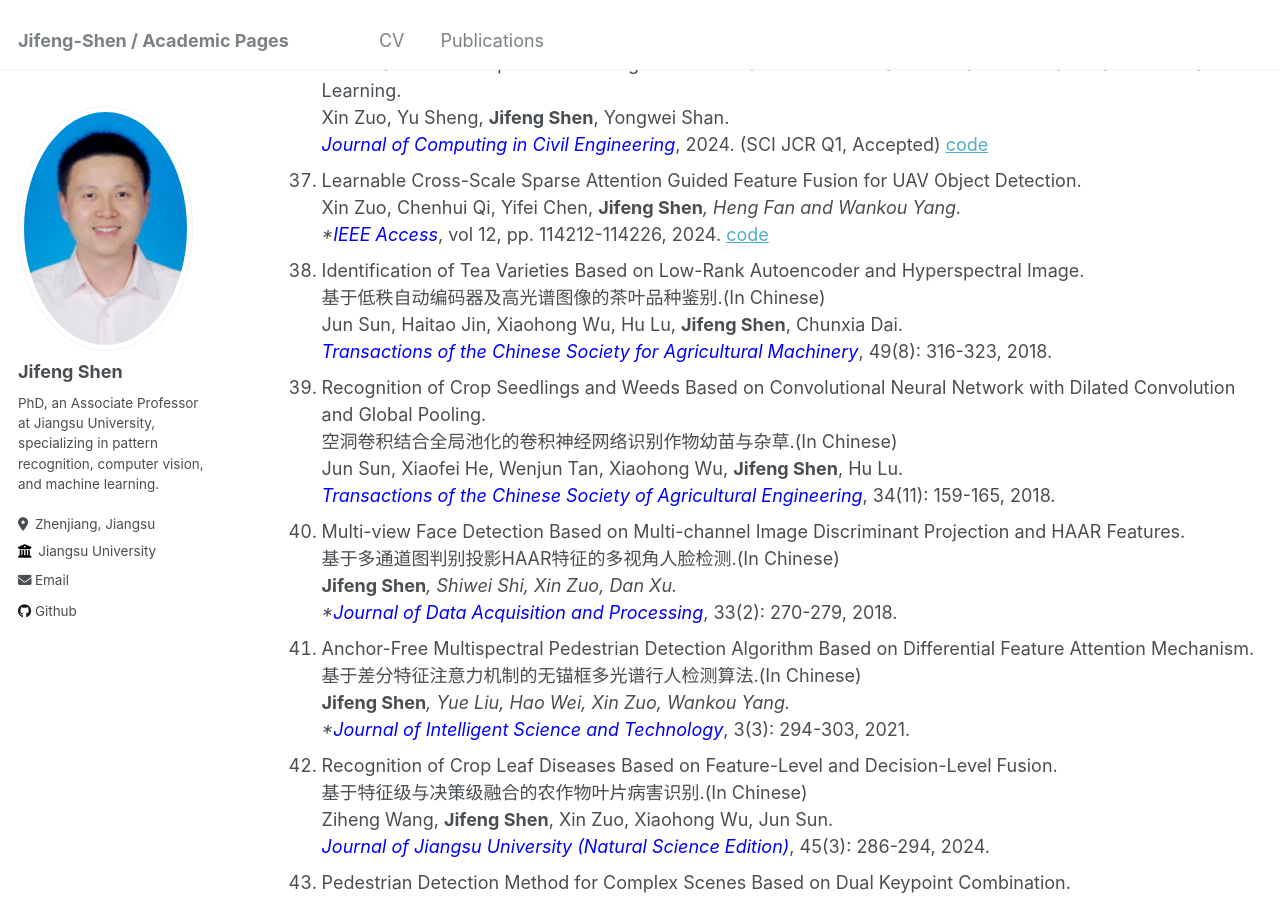
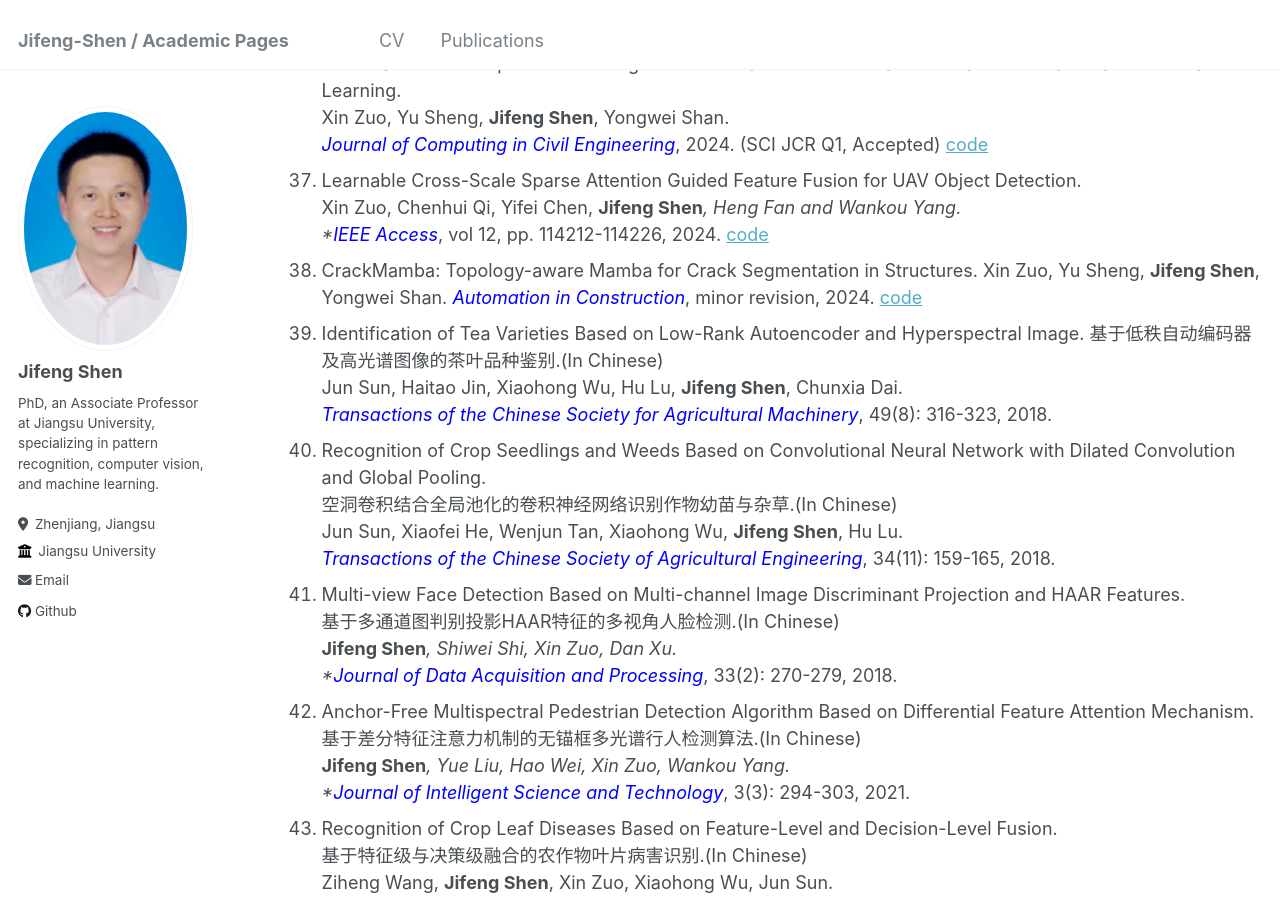
Before and after one commit to jifeng-shen/jifeng-shen.github.io, a Jekyll site: the page built from _pages/publications.md, in a window 1280 px wide and 900 px high, scrolled down 3516 px. Built offline with Jekyll 4.4.1, drawn with Linux system fonts in a browser that asks for light colours.

Commit message:
Update publications.md

```diff
--- a/_pages/publications.md
+++ b/_pages/publications.md
@@ -118,27 +118,30 @@ author_profile: true
 37. Learnable Cross-Scale Sparse Attention Guided Feature Fusion for UAV Object Detection.
     Xin Zuo, Chenhui Qi, Yifei Chen, **Jifeng Shen***, Heng Fan and Wankou Yang.
     *<font color="blue">IEEE Access</font>*, vol 12, pp. 114212-114226, 2024. [code](https://github.com/qch777/LSACF)
-38. Identification of Tea Varieties Based on Low-Rank Autoencoder and Hyperspectral Image.
+38. CrackMamba: Topology-aware Mamba for Crack Segmentation in Structures.
+    Xin Zuo, Yu Sheng, **Jifeng Shen**, Yongwei Shan.
+    *<font color="blue">Automation in Construction</font>*, minor revision, 2024. [code]( https://github.com/shengyu27/CrackMamba)
+40. Identification of Tea Varieties Based on Low-Rank Autoencoder and Hyperspectral Image.
     基于低秩自动编码器及高光谱图像的茶叶品种鉴别.(In Chinese)
     Jun Sun, Haitao Jin, Xiaohong Wu, Hu Lu, **Jifeng Shen**, Chunxia Dai.
     *<font color="blue">Transactions of the Chinese Society for Agricultural Machinery</font>*, 49(8): 316-323, 2018.
-39. Recognition of Crop Seedlings and Weeds Based on Convolutional Neural Network with Dilated Convolution and Global Pooling.
+41. Recognition of Crop Seedlings and Weeds Based on Convolutional Neural Network with Dilated Convolution and Global Pooling.
     空洞卷积结合全局池化的卷积神经网络识别作物幼苗与杂草.(In Chinese)
     Jun Sun, Xiaofei He, Wenjun Tan, Xiaohong Wu, **Jifeng Shen**, Hu Lu.
     *<font color="blue">Transactions of the Chinese Society of Agricultural Engineering</font>*, 34(11): 159-165, 2018.
-40. Multi-view Face Detection Based on Multi-channel Image Discriminant Projection and HAAR Features.
+42. Multi-view Face Detection Based on Multi-channel Image Discriminant Projection and HAAR Features.
     基于多通道图判别投影HAAR特征的多视角人脸检测.(In Chinese)
     **Jifeng Shen***, Shiwei Shi, Xin Zuo, Dan Xu.
     *<font color="blue">Journal of Data Acquisition and Processing</font>*, 33(2): 270-279, 2018.
-41. Anchor-Free Multispectral Pedestrian Detection Algorithm Based on Differential Feature Attention Mechanism.
+43. Anchor-Free Multispectral Pedestrian Detection Algorithm Based on Differential Feature Attention Mechanism.
     基于差分特征注意力机制的无锚框多光谱行人检测算法.(In Chinese)
     **Jifeng Shen***, Yue Liu, Hao Wei, Xin Zuo, Wankou Yang.
     *<font color="blue">Journal of Intelligent Science and Technology</font>*, 3(3): 294-303, 2021.
-42. Recognition of Crop Leaf Diseases Based on Feature-Level and Decision-Level Fusion.
+44. Recognition of Crop Leaf Diseases Based on Feature-Level and Decision-Level Fusion.
     基于特征级与决策级融合的农作物叶片病害识别.(In Chinese)
     Ziheng Wang, **Jifeng Shen**, Xin Zuo, Xiaohong Wu, Jun Sun.
     *<font color="blue">Journal of Jiangsu University (Natural Science Edition)</font>*, 45(3): 286-294, 2024.
-43. Pedestrian Detection Method for Complex Scenes Based on Dual Keypoint Combination.
+45. Pedestrian Detection Method for Complex Scenes Based on Dual Keypoint Combination.
     基于双关键点组合的复杂场景行人检测方法.(In Chinese)
     Changbao Sheng, **Jifeng Shen**, Yifei Chen, Xin Zuo, Wankou Yang.
     *<font color="blue">Journal of Jiangsu University (Natural Science Edition)</font>*, 2023. (Accepted)
```
